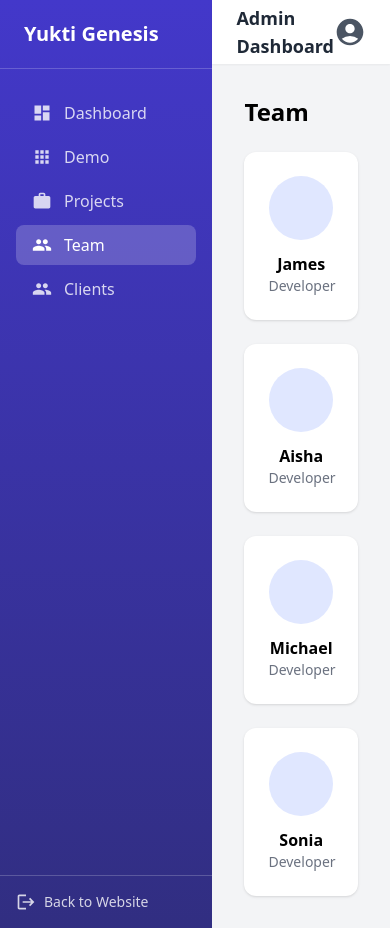
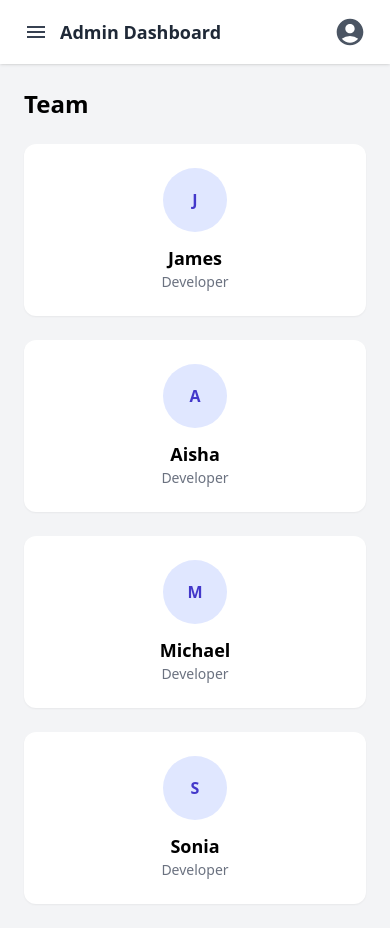
Before and after one commit to yuktidev/yuktienterprise, a React (Vite) app in the folder Yukti-APP/: page /admin/team in a window 390 px wide. Built offline with nearby package versions, Linux system fonts and the light colour scheme; no server answers.

Commit message:
Responsiveness added

```diff
--- a/Yukti-APP/src/pages/Admin/AdminLayout.tsx
+++ b/Yukti-APP/src/pages/Admin/AdminLayout.tsx
@@ -1,3 +1,4 @@
+import { useState } from "react";
 import { NavLink, Outlet, useNavigate } from "react-router-dom";
 import {
 	MdDashboard,
@@ -7,102 +8,155 @@ import {
 	MdPeople,
 	MdLogout,
 	MdAccountCircle,
+	MdMenu,
 } from "react-icons/md";
 
-/**
- * AdminLayout
- * -------------
- * Layout wrapper for all /admin routes
- * Contains:
- * - Left Sidebar (navigation)
- * - Top Navbar (user info)
- * - Main Content Area (Outlet)
- */
 const AdminLayout = () => {
 	const navigate = useNavigate();
+	const [mobileOpen, setMobileOpen] = useState(false);
 
-	/**
-	 * Sidebar link styles
-	 * - Active link highlighted
-	 * - Hover styles
-	 */
+	const closeMobileSidebar = () => {
+		setMobileOpen(false);
+	};
+
 	const navClass = ({ isActive }: { isActive: boolean }) =>
-		`flex items-center gap-3 px-4 py-2 rounded-lg transition-all duration-200 ${isActive
+		`flex items-center gap-3 px-4 py-3 rounded-lg transition
+     ${isActive
 			? "bg-white/20 text-white"
 			: "text-white/80 hover:bg-white/10 hover:text-white"
 		}`;
 
 	return (
-		<div className="flex min-h-screen bg-gray-100">
+		<div className="min-h-screen bg-gray-100">
+			{/* ================= MOBILE OVERLAY ================= */}
+			{mobileOpen && (
+				<div
+					className="fixed inset-0 bg-black/40 z-40 md:hidden"
+					onClick={closeMobileSidebar}
+				/>
+			)}
+
 			{/* ================= SIDEBAR ================= */}
-			<aside className="w-64 bg-gradient-to-b from-indigo-700 to-indigo-900 text-white flex flex-col">
+			<aside
+				className={`
+          fixed z-50 h-screen
+          bg-gradient-to-b from-indigo-700 to-indigo-900 text-white
+          transition-all duration-300
+
+          w-64
+          md:w-20
+          lg:w-64
+
+          ${mobileOpen ? "translate-x-0" : "-translate-x-full"}
+          md:translate-x-0
+        `}
+			>
 				{/* Brand */}
-				<div className="px-6 py-5 text-xl font-bold border-b border-white/20">
-					Yukti Genesis
+				<div className="h-16 flex items-center justify-center border-b border-white/20">
+					{/* Full name → Mobile & Desktop */}
+					<span className="md:hidden lg:block text-xl font-bold">
+						Yukti Genesis
+					</span>
+
+					{/* Short name → Tablet only */}
+					<span className="hidden md:block lg:hidden text-lg font-bold">
+						YG
+					</span>
 				</div>
 
 				{/* Navigation */}
-				<nav className="flex-1 px-4 py-6 space-y-1">
-					{/* IMPORTANT FIX:
-              Dashboard links to /admin/dashboard (NOT /admin)
-              so it becomes active on default load */}
-					<NavLink to="/admin/dashboard" end className={navClass}>
+				<nav className="px-2 py-6 space-y-1">
+					<NavLink
+						to="/admin/dashboard"
+						className={navClass}
+						onClick={closeMobileSidebar}
+					>
 						<MdDashboard className="w-5 h-5" />
-						Dashboard
+						<span className="md:hidden lg:inline">Dashboard</span>
 					</NavLink>
 
-					<NavLink to="/admin/demo" className={navClass}>
+					<NavLink
+						to="/admin/demo"
+						className={navClass}
+						onClick={closeMobileSidebar}
+					>
 						<MdApps className="w-5 h-5" />
-						Demo
+						<span className="md:hidden lg:inline">Demo</span>
 					</NavLink>
 
-					<NavLink to="/admin/projects" className={navClass}>
+					<NavLink
+						to="/admin/projects"
+						className={navClass}
+						onClick={closeMobileSidebar}
+					>
 						<MdWork className="w-5 h-5" />
-						Projects
+						<span className="md:hidden lg:inline">Projects</span>
 					</NavLink>
 
-					<NavLink to="/admin/team" className={navClass}>
+					<NavLink
+						to="/admin/team"
+						className={navClass}
+						onClick={closeMobileSidebar}
+					>
 						<MdGroup className="w-5 h-5" />
-						Team
+						<span className="md:hidden lg:inline">Team</span>
 					</NavLink>
 
-					<NavLink to="/admin/clients" className={navClass}>
+					<NavLink
+						to="/admin/clients"
+						className={navClass}
+						onClick={closeMobileSidebar}
+					>
 						<MdPeople className="w-5 h-5" />
-						Clients
+						<span className="md:hidden lg:inline">Clients</span>
 					</NavLink>
 				</nav>
 
 				{/* Back to Website */}
-				<div className="px-4 py-4 border-t border-white/20">
+				<div className="absolute bottom-0 w-full px-2 py-4 border-t border-white/20">
 					<button
-						onClick={() => navigate("/")}
-						className="flex items-center gap-2 text-sm text-white/80 hover:text-white transition"
+						onClick={() => {
+							closeMobileSidebar();
+							navigate("/");
+						}}
+						className="flex items-center gap-3 px-4 text-sm text-white/80 hover:text-white"
 					>
 						<MdLogout className="w-5 h-5" />
-						Back to Website
+						<span className="md:hidden lg:inline">Back to Website</span>
 					</button>
 				</div>
 			</aside>
 
-			{/* ================= RIGHT SIDE ================= */}
-			<div className="flex-1 flex flex-col">
-				{/* TOP NAVBAR */}
-				<header className="h-16 bg-white shadow-sm flex items-center justify-between px-6">
-					<h1 className="text-lg font-semibold text-gray-800">
-						Admin Dashboard
-					</h1>
+			{/* ================= MAIN AREA ================= */}
+			<div
+				className="
+          ml-0
+          md:ml-20
+          lg:ml-64
+          transition-all
+          flex flex-col min-h-screen
+        "
+			>
+				{/* ================= TOP NAVBAR ================= */}
+				<header className="h-16 bg-white shadow flex items-center justify-between px-6 sticky top-0 z-30">
+					<div className="flex items-center gap-3">
+						<button
+							className="md:hidden"
+							onClick={() => setMobileOpen(true)}
+						>
+							<MdMenu className="w-6 h-6 text-gray-700" />
+						</button>
 
-					{/* User Profile */}
-					<div className="flex items-center gap-2 cursor-pointer">
-						<MdAccountCircle className="w-8 h-8 text-gray-600" />
-						{/* <span className="text-sm font-medium text-gray-700">
-							Admin
-						</span> */}
+						<h1 className="text-lg font-semibold text-gray-800">
+							Admin Dashboard
+						</h1>
 					</div>
+
+					<MdAccountCircle className="w-8 h-8 text-gray-600" />
 				</header>
 
-				{/* PAGE CONTENT */}
-				<main className="flex-1 p-8 overflow-y-auto">
+				{/* ================= PAGE CONTENT ================= */}
+				<main className="flex-1 p-6 overflow-y-auto">
 					<Outlet />
 				</main>
 			</div>
--- a/Yukti-APP/src/pages/Admin/Dashboard.tsx
+++ b/Yukti-APP/src/pages/Admin/Dashboard.tsx
@@ -1,9 +1,9 @@
 const Dashboard = () => {
 	return (
-		<div>
-			<h1 className="text-2xl font-bold mb-6">Overview Dashboard</h1>
+		<div className="space-y-6">
+			<h1 className="text-2xl font-bold">Overview Dashboard</h1>
 
-			<div className="grid grid-cols-1 md:grid-cols-4 gap-6">
+			<div className="grid grid-cols-1 sm:grid-cols-2 lg:grid-cols-4 gap-6">
 				{[
 					{ label: "Active Projects", value: 12 },
 					{ label: "Pending Proposals", value: 5 },
@@ -12,10 +12,12 @@ const Dashboard = () => {
 				].map((item, i) => (
 					<div
 						key={i}
-						className="bg-white rounded-xl p-6 shadow"
+						className="bg-white rounded-xl p-6 shadow-sm hover:shadow-md transition"
 					>
 						<p className="text-sm text-gray-500">{item.label}</p>
-						<p className="text-3xl font-bold mt-2">{item.value}</p>
+						<p className="text-3xl font-bold mt-2 text-gray-900">
+							{item.value}
+						</p>
 					</div>
 				))}
 			</div>
--- a/Yukti-APP/src/pages/Admin/Demos.tsx
+++ b/Yukti-APP/src/pages/Admin/Demos.tsx
@@ -1,18 +1,20 @@
 const Demo = () => {
 	return (
-		<div>
-			<h1 className="text-2xl font-bold mb-4">Demo Applications</h1>
-			<p className="text-gray-600 mb-6">
-				Sample applications to showcase our capabilities.
-			</p>
+		<div className="space-y-6">
+			<div>
+				<h1 className="text-2xl font-bold">Demo Applications</h1>
+				<p className="text-gray-600 mt-1">
+					Sample applications to showcase our capabilities.
+				</p>
+			</div>
 
-			<div className="grid grid-cols-1 md:grid-cols-3 gap-6">
+			<div className="grid grid-cols-1 sm:grid-cols-2 lg:grid-cols-3 gap-6">
 				{["CRM", "E-Commerce", "Analytics"].map((demo, i) => (
 					<div
 						key={i}
-						className="bg-white p-6 rounded-xl shadow hover:shadow-lg transition"
+						className="bg-white p-6 rounded-xl shadow-sm hover:shadow-md transition"
 					>
-						<h3 className="font-semibold">{demo}</h3>
+						<h3 className="font-semibold text-lg">{demo}</h3>
 						<p className="text-sm text-gray-500 mt-2">
 							Demo module for client trust.
 						</p>
--- a/Yukti-APP/src/pages/Admin/Projects.tsx
+++ b/Yukti-APP/src/pages/Admin/Projects.tsx
@@ -1,16 +1,16 @@
 const Projects = () => {
 	return (
-		<div>
-			<h1 className="text-2xl font-bold mb-6">Projects</h1>
+		<div className="space-y-6">
+			<h1 className="text-2xl font-bold">Projects</h1>
 
-			<div className="grid grid-cols-1 md:grid-cols-3 gap-6">
+			<div className="grid grid-cols-1 sm:grid-cols-2 lg:grid-cols-3 gap-6">
 				{["Website Redesign", "CRM Dashboard", "Mobile App"].map(
 					(project, i) => (
 						<div
 							key={i}
-							className="bg-white p-6 rounded-xl shadow"
+							className="bg-white p-6 rounded-xl shadow-sm hover:shadow-md transition"
 						>
-							<h3 className="font-semibold">{project}</h3>
+							<h3 className="font-semibold text-lg">{project}</h3>
 							<p className="text-sm text-gray-500 mt-2">
 								Status: In Progress
 							</p>
--- a/Yukti-APP/src/pages/Admin/Team.tsx
+++ b/Yukti-APP/src/pages/Admin/Team.tsx
@@ -1,16 +1,19 @@
 const Team = () => {
 	return (
-		<div>
-			<h1 className="text-2xl font-bold mb-6">Team</h1>
+		<div className="space-y-6">
+			<h1 className="text-2xl font-bold">Team</h1>
 
-			<div className="grid grid-cols-1 md:grid-cols-4 gap-6">
+			<div className="grid grid-cols-1 sm:grid-cols-2 lg:grid-cols-4 gap-6">
 				{["James", "Aisha", "Michael", "Sonia"].map((name, i) => (
 					<div
 						key={i}
-						className="bg-white p-6 rounded-xl shadow text-center"
+						className="bg-white p-6 rounded-xl shadow-sm hover:shadow-md transition text-center"
 					>
-						<div className="w-16 h-16 rounded-full bg-indigo-100 mx-auto mb-3" />
-						<h3 className="font-semibold">{name}</h3>
+						<div className="w-16 h-16 rounded-full bg-indigo-100 mx-auto mb-3 flex items-center justify-center text-indigo-700 font-bold">
+							{name[0]}
+						</div>
+
+						<h3 className="font-semibold text-lg">{name}</h3>
 						<p className="text-sm text-gray-500">Developer</p>
 					</div>
 				))}
```
